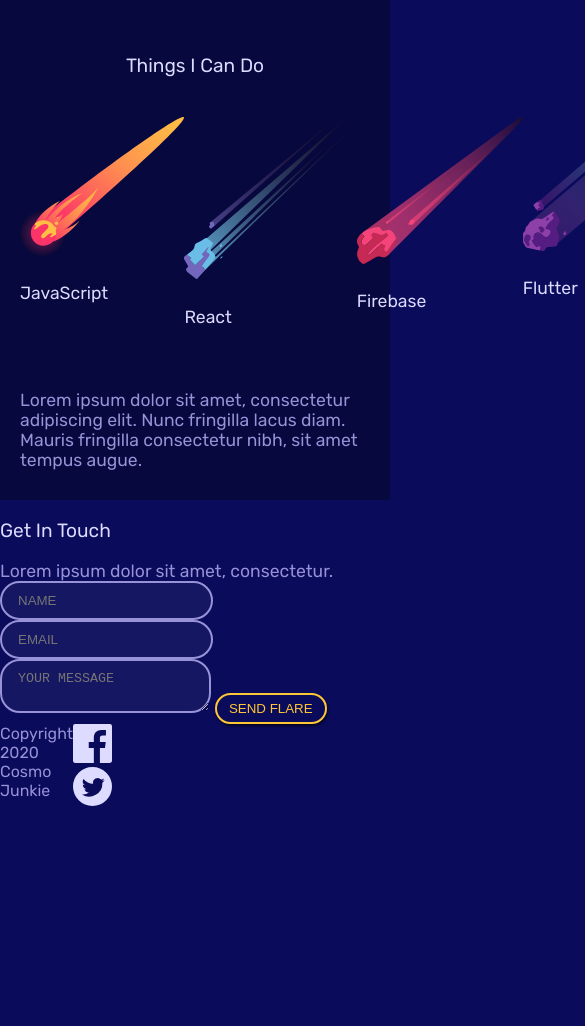
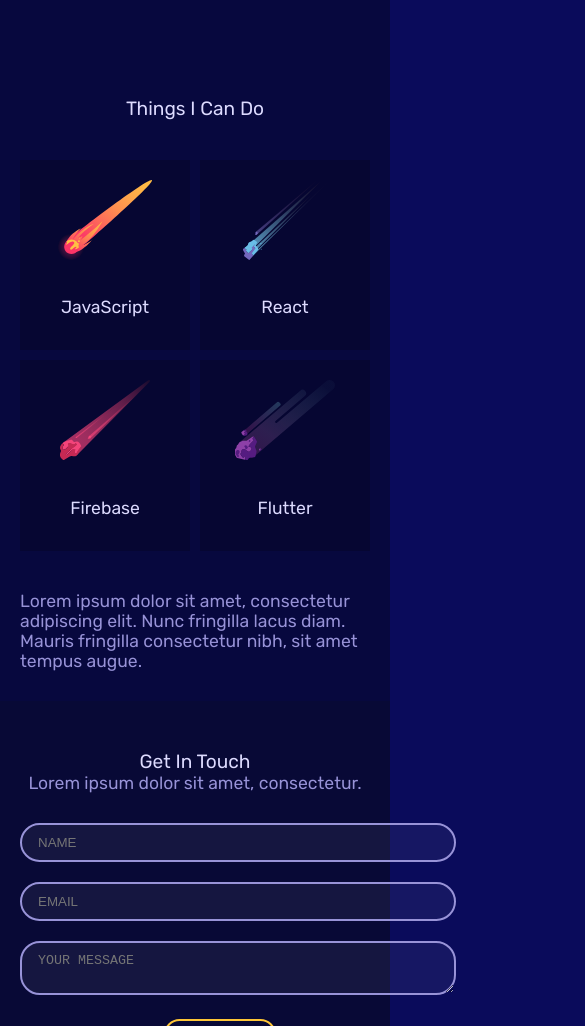
Before and after one commit to Bygaga63/mobile-first-css, a plain HTML site: page index.html in a window 390 px wide. Shown: the part 974-2000 px from the top of the page, 585 px wide, since content can reach past the window. Before the commit the page ends 1784 px from the top, so only its background shows below. Drawn offline with Linux system fonts and the light colour scheme.

Commit message:
add  mobile ans small tablet styles

```diff
--- a/styles.css
+++ b/styles.css
@@ -1,25 +1,29 @@
 /* variables */
 :root {
-    --primary: #FFC636;
-    --secondary: #0A0B5B;
+  --primary: #ffc636;
+  --secondary: #0a0b5b;
 }
 
 /* reset */
-li{
+li {
   list-style-type: none;
 }
 
-body,p,a,ul,li {
+body,
+p,
+a,
+ul,
+li {
   margin: 0;
   padding: 0;
   text-decoration: none;
 }
 
 /* base styles */
-body{
+body {
   background: var(--secondary);
   overflow-x: hidden;
-    font-family: 'Rubik Regular';
+  font-family: "Rubik Regular";
 }
 
 .button {
@@ -33,44 +37,51 @@
   display: inline-block;
 }
 
-.button:hover{
+.button:hover {
   counter-reset: #222;
   background: var(--primary);
   color: var(--secondary);
 }
 
-input, textarea{
+input,
+textarea {
   background: rgba(255, 255, 255, 0.05);
   padding: 10px 16px;
   border-radius: 20px;
-    border: 2px solid #9893D8;
+  border: 2px solid #9893d8;
   color: #f2f2f2;
 }
 
 /* fonts */
 @font-face {
-    font-family: 'Rubik Regular';
-    src: url('assets/fonts/Rubik-Regular.ttf');
+  font-family: "Rubik Regular";
+  src: url("assets/fonts/Rubik-Regular.ttf");
 }
 
-h1,h2,h3,h4{
-    color: #DDDBFF;
+h1,
+h2,
+h3,
+h4 {
+  color: #dddbff;
   font-weight: normal;
 }
 
-p,a,li{
-    color: #9893D8;
+p,
+a,
+li {
+  color: #9893d8;
 }
 
-h1,h3{
+h1,
+h3 {
   font-size: 1.2em;
 }
 
-h2{
+h2 {
   font-size: 1.6em;
 }
 
-h4{
+h4 {
   font-size: 1.1em;
 }
 
@@ -78,9 +89,10 @@
   font-size: 1.1em;
 }
 /* mobile styles */
-.grid{
+.grid {
   display: grid;
   grid-template-columns: repeat(8, 1fr);
+  gap: 10px;
 }
 
 .site-nav {
@@ -102,12 +114,12 @@
   padding: 0 20px 20px 20px;
 }
 
-.welcome-text{
+.welcome-text {
   grid-column: span 5;
 }
 
 .welcome-img {
-    grid-column: 6 / 9;
+  grid-column: 6/9;
 }
 
 .welcome-img img {
@@ -148,7 +160,7 @@
 
 #skills {
   padding: 30px 20px;
-    background: #07083E;
+  background: #07083e;
 }
 
 #skills h3 {
@@ -159,25 +171,130 @@
   margin: 40px 0;
 }
 
-#skilles li {
+#skills li {
   padding: 10px;
+  background: rgba(0, 0, 0, 0.2);
+  grid-column: span 4;
+  text-align: center;
+}
+
+#skills img {
+  height: 80px;
+  margin: 10px auto;
+}
+
+#contact {
+  padding: 30px 20px;
+  background: #080936;
+}
+
+#contact h3,
+#contact p {
+  text-align: center;
+  margin-bottom: 0;
+}
+
+#contact form {
+  width: 80%;
+  min-width: 400px;
+  margin: 20px auto;
+  text-align: center;
+}
+
+#contact input,
+#contact textarea {
+  width: 100%;
+  margin: 10px 0;
+}
+
+#contact .button {
+  margin-top: 10px;
+}
+
+footer {
+  padding: 30px 20px;
+  background-color: #14153d;
+  background-image: url("/assets/footer_image.png");
+  background-size: 40%;
+  background-repeat: no-repeat;
+  background-position: top center;
+}
+
+footer .copyright {
+  grid-column: 1/3;
+  font-size: 0.8em;
+}
+
+footer .social {
+  grid-column: 7/9;
+  display: flex;
+  justify-content: flex-end;
+}
+
+footer li {
+  margin: 0 6px;
+}
+
+footer img {
+  width: 20px;
 }
 
 /* small tablet styles */
-@media screen and (min-width: 620px){
+@media screen and (min-width: 620px) {
+  .welcome-text {
+    grid-column: span 4;
+  }
 
+  .welcome-img {
+    grid-column: 5 / 9;
+  }
+
+  .welcome-img img {
+    width: 100%;
+  }
+
+  .projects {
+    margin-top: 40px;
+  }
+
+  .projects a {
+      grid-column: span 4;
+      display: block;
+      margin: 20px 0;
+  }
+
+  .projects a:last-child{
+      grid-column: 3/7;
+  }
+
+  .projects a * {
+      margin: 10px;
+      min-width: 60%;
+      margin: 10px 20%;
+  }
+
+  .projects h4 {
+      text-align: center;
+  }
+
+  #skills {
+      padding: 30px 100px;
+  }
+
+  footer {
+      block-size: 20%;
+  }
 }
 
 /* large tablets & laptop styles */
-@media screen and (min-width: 960px){
+@media screen and (min-width: 960px) {
   body {
     font-size: 18px;
   }
 }
 
-
 /* desktops styles */
-@media screen and (min-width: 1200px){
+@media screen and (min-width: 1200px) {
   body {
     font-size: 20px;
   }
```
Lines whose indentation alone changed are shown as unchanged.
